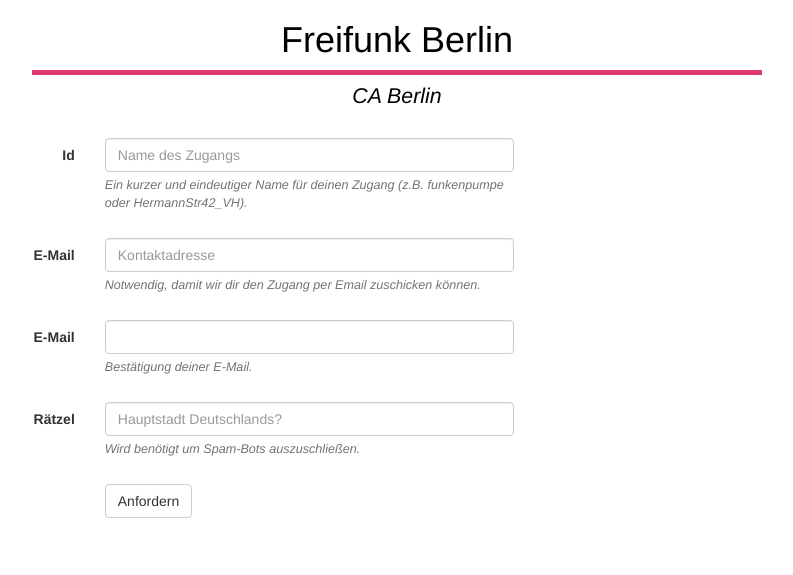
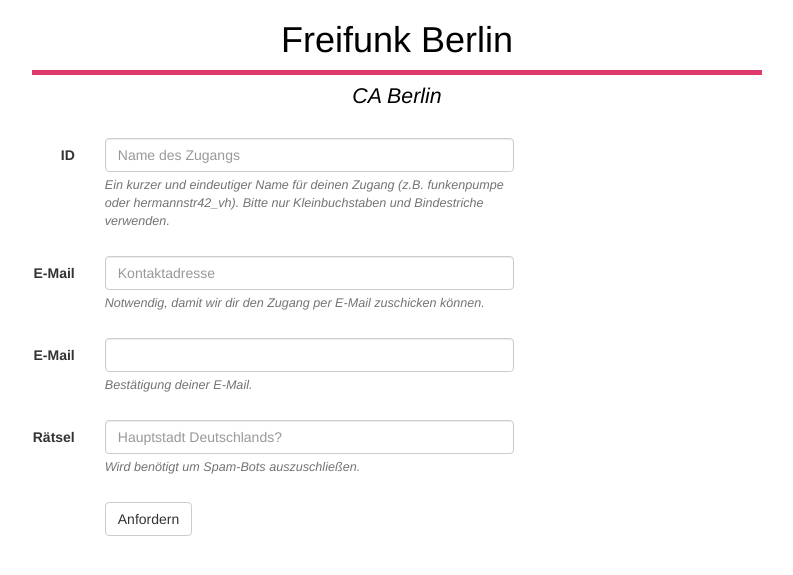
Before and after one commit to freifunk-berlin/ca.berlin.freifunk.net, a Flask app: page / in a window 1280 px wide. Shown: the top 575 px of the page, without its empty margins (243-1036 px from the left). Run offline with Flask 2, Linux system fonts and the light colour scheme; some libraries are stand-ins or nearby versions.

Commit message:
fix spelling

```diff
--- a/app.py
+++ b/app.py
@@ -39,7 +39,7 @@
 
 class RequestForm(Form):
     id = TextField(
-            'Id',
+            'ID',
             [
                 validators.Length(min=4, max=32),
                 validators.Required(),
@@ -59,7 +59,7 @@
             )
     email_confirm = TextField('E-Mail')
     captcha = TextField(
-            u'Rätzel',
+            u'Rätsel',
             validators=[
                 validators.AnyOf(
                     ['Berlin', 'berlin'],
--- a/templates/index.html
+++ b/templates/index.html
@@ -15,9 +15,11 @@
     <form class="form-horizontal col-md-8" role="form" action="{{url_for('index') }}" method="post">
       {{ form.csrf_token }}
       {{ render_bootstrap_field(form.id, "Name des Zugangs", "Ein kurzer und
-      eindeutiger Name für deinen Zugang (z.B.  <em>funkenpumpe</em> oder <em>HermannStr42_VH</em>).") }}
+      eindeutiger Name für deinen Zugang (z.B. <em>funkenpumpe</em> oder
+      <em>hermannstr42_vh</em>). Bitte nur Kleinbuchstaben und Bindestriche
+      verwenden.") }}
       {{ render_bootstrap_field(form.email, "Kontaktadresse", "Notwendig, damit
-      wir dir den Zugang per Email zuschicken können.") }}
+      wir dir den Zugang per E-Mail zuschicken können.") }}
       {{ render_bootstrap_field(form.email_confirm, help="Bestätigung deiner E-Mail.") }}
       {{ render_bootstrap_field(form.captcha, "Hauptstadt Deutschlands?", "Wird benötigt um Spam-Bots auszuschließen.") }}
 
```
